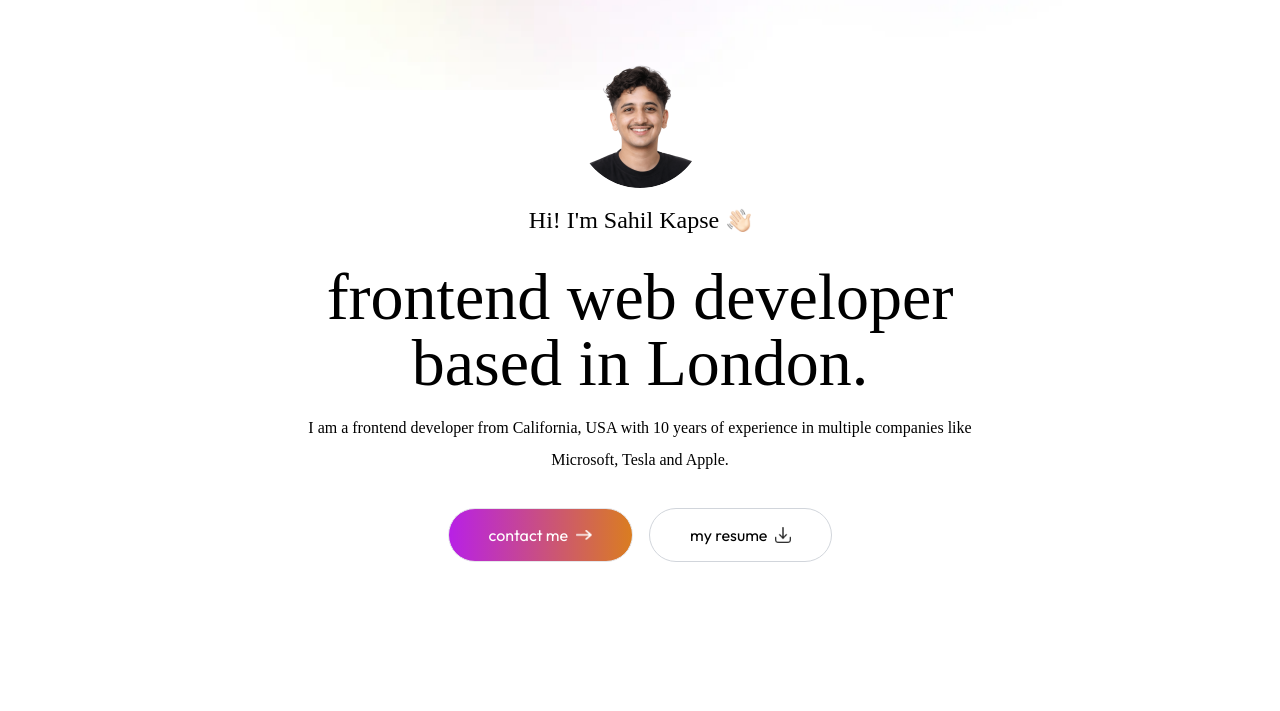
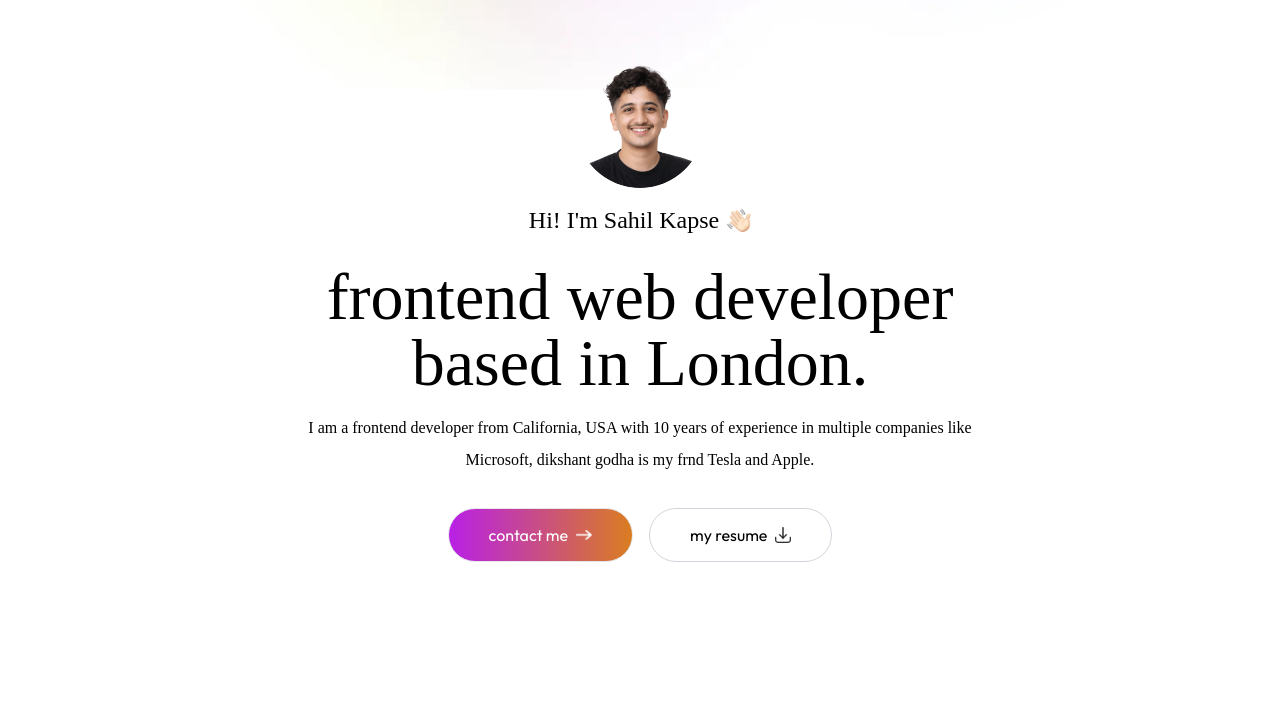
Before and after one commit to sahil752k/Sahil-Kapse, a website: page index.html in a window 1280 px wide. Shown: the part 89-800 px from the top of the page. Drawn offline with Linux system fonts and the light colour scheme; a web font is replaced by a local one.

Commit message:
Update index.html

```diff
--- a/index.html
+++ b/index.html
@@ -85,7 +85,7 @@
         </h3>
         <h1 class="text-3xl sm:text-6xl lg:text-[66px] font-Ovo">frontend web developer based in London.</h1>
         <p class="max-w-2xl mx-auto font-Ovo">I am a frontend developer from California, USA with 10 years of experience
-            in multiple companies like Microsoft, Tesla and Apple.</p>
+            in multiple companies like Microsoft,     dikshant godha is my frnd Tesla and Apple.</p>
 
         <div class="flex flex-col sm:flex-row items-center gap-4 mt-4">
             <a href="#contact"
```
